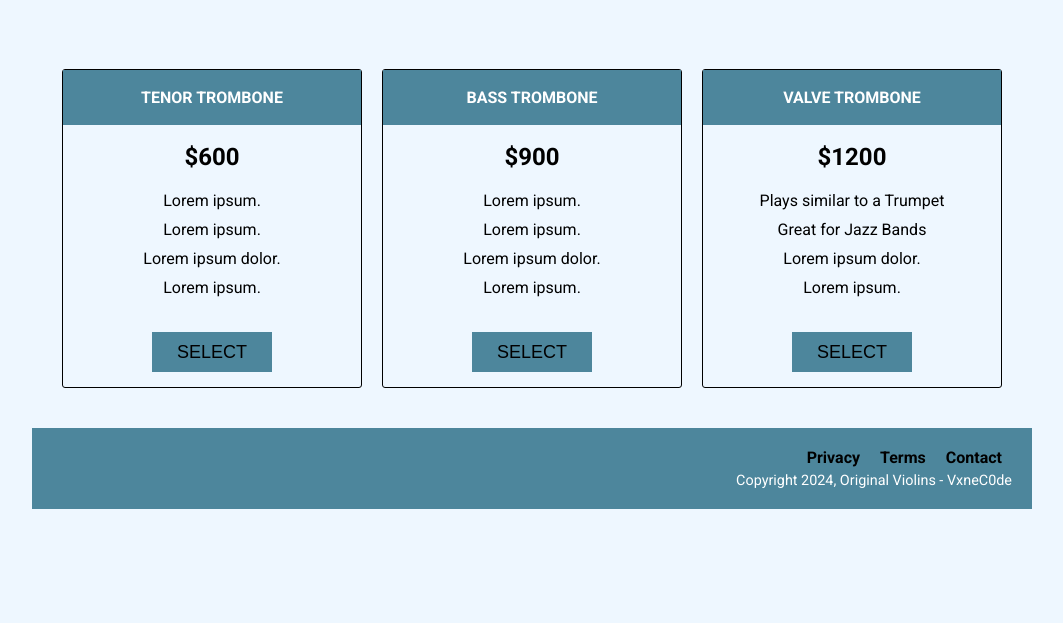
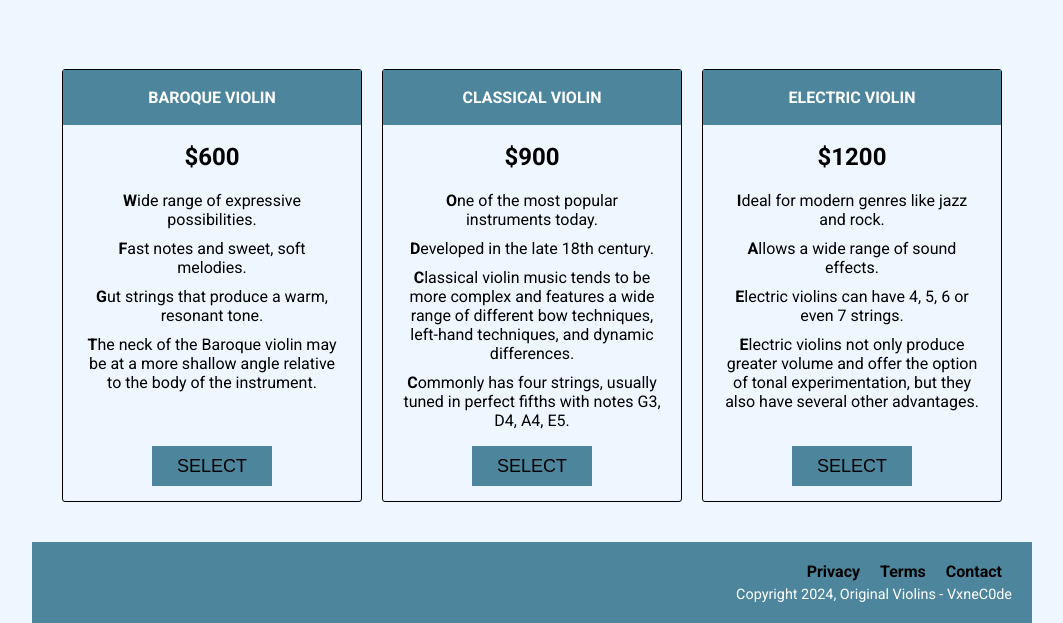
Before and after one commit to VxneC0de/product_landing_page, a plain HTML site: page index.html in a window 1280 px wide. Shown: the part 1041-1664 px from the top of the page, without its empty margins (108-1171 px from the left). Before the commit the page ends 1550 px from the top, so only its background shows below. Drawn offline with nearby package versions, Linux system fonts and the light colour scheme.

Commit message:
styles: changed information of html

```diff
--- a/index.html
+++ b/index.html
@@ -84,13 +84,13 @@
 
                 <div class="product" id="tenor">
 
-                    <text class="level">Tenor Trombone</text>
+                    <text class="level">Baroque Violin</text>
                     <h2>$600</h2>
                     <ol>
-                      <li>Lorem ipsum.</li>
-                      <li>Lorem ipsum.</li>
-                      <li>Lorem ipsum dolor.</li>
-                      <li>Lorem ipsum.</li>
+                      <li><strong>W</strong>ide range of expressive possibilities.</li>
+                      <li><strong>F</strong>ast notes and sweet, soft melodies.</li>
+                      <li><strong>G</strong>ut strings that produce a warm, resonant tone.</li>
+                      <li><strong>T</strong>he neck of the Baroque violin may be at a more shallow angle relative to the body of the instrument.</li>
                     </ol>
                     <button class="btn">Select</button>
 
@@ -98,13 +98,13 @@
 
                 <div class="product" id="bass">
 
-                    <text class="level">Bass Trombone</text>
+                    <text class="level">Classical Violin</text>
                     <h2>$900</h2>
                     <ol>
-                      <li>Lorem ipsum.</li>
-                      <li>Lorem ipsum.</li>
-                      <li>Lorem ipsum dolor.</li>
-                      <li>Lorem ipsum.</li>
+                      <li><strong>O</strong>ne of the most popular instruments today.</li>
+                      <li><strong>D</strong>eveloped in the late 18th century.</li>
+                      <li><strong>C</strong>lassical violin music tends to be more complex and features a wide range of different bow techniques, left-hand techniques, and dynamic differences.</li>
+                      <li><strong>C</strong>ommonly has four strings, usually tuned in perfect fifths with notes G3, D4, A4, E5.</li>
                     </ol>
                     <button class="btn">Select</button>
 
@@ -112,13 +112,13 @@
 
                 <div class="product" id="valve">
 
-                    <text class="level">Valve Trombone</text>
+                    <text class="level">Electric Violin</text>
                     <h2>$1200</h2>
                     <ol>
-                      <li>Plays similar to a Trumpet</li>
-                      <li>Great for Jazz Bands</li>
-                      <li>Lorem ipsum dolor.</li>
-                      <li>Lorem ipsum.</li>
+                      <li><strong>I</strong>deal for modern genres like jazz and rock.</li>
+                      <li><strong>A</strong>llows a wide range of sound effects.</li>
+                      <li><strong>E</strong>lectric violins can have 4, 5, 6 or even 7 strings.</li>
+                      <li><strong>E</strong>lectric violins not only produce greater volume and offer the option of tonal experimentation, but they also have several other advantages.</li>
                     </ol>
                     <button class="btn">Select</button>
 
--- a/styles.css
+++ b/styles.css
@@ -191,6 +191,7 @@ header .logo img{
 
 .product ol {
     margin: 15px;
+    height: 230px;
 }
 
 .product ol li {
```
